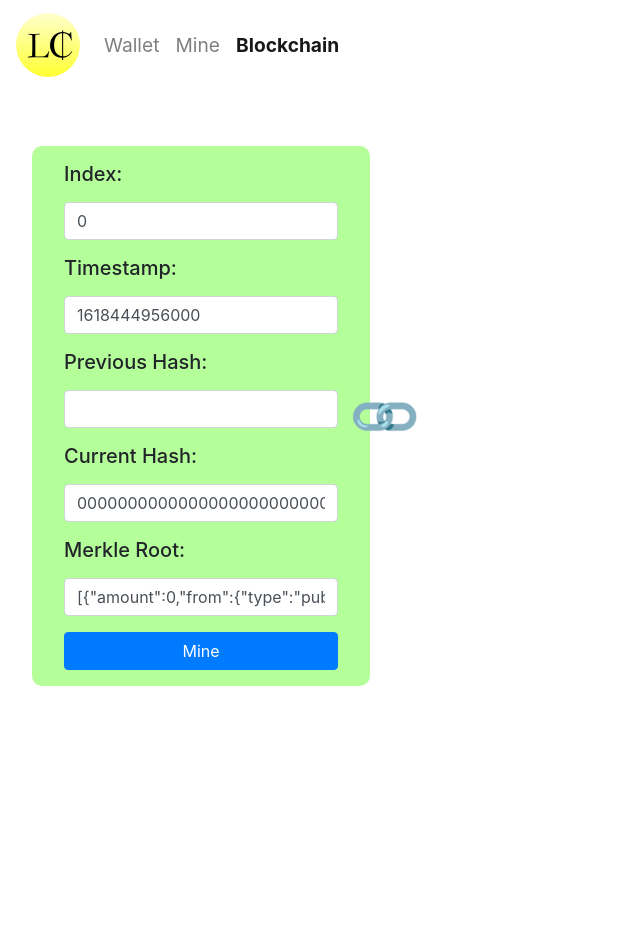
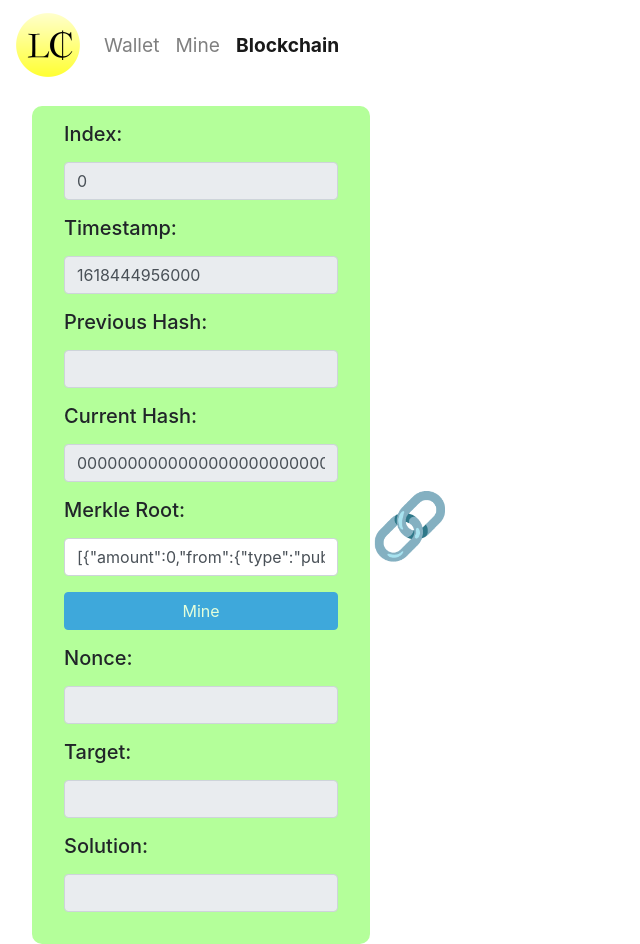
Before and after one commit to lbragile/LibraCoin, a React (Create React App) app: page /LibraCoin/blockchain in a window 1280 px wide. Shown: the whole page, without its empty margins (0-640 px from the left). Before the commit the page ends 800 px from the top, so only its background shows below. Built offline with nearby package versions, Linux system fonts and the light colour scheme.

Commit message:
updated UI in wallet, allowed mining in blockchain when tx changes

```diff
--- a/src/components/Block/Block.css
+++ b/src/components/Block/Block.css
@@ -15,6 +15,5 @@
 } */
 
 .chain-link {
-  font-size: 3rem;
-  transform: translateX(-15px) rotate(45deg);
+  font-size: 4rem;
 }
--- a/src/components/Block/BlockUI.tsx
+++ b/src/components/Block/BlockUI.tsx
@@ -1,53 +1,117 @@
-import React from "react";
+import React, { useState } from "react";
 
 import { Button, Form } from "react-bootstrap";
+import { Chain } from "../Chain/chain_class";
 
 import "./Block.css";
 import { Block } from "./block_class";
 
 export default function BlockUI({ block, useChain }: { block: Block; useChain: boolean }): JSX.Element {
+  const [solution, setSolution] = useState<string>("");
+  const [target, setTarget] = useState<string>("");
+  const [nonce, setNonce] = useState<number>();
+  const [valid, setValid] = useState<boolean>(true);
+  const [origBlock, setOrigBlock] = useState<Block>(block);
+
+  async function handleMineBlockChain() {
+    const nonce = Math.round(Math.random() * 1e6);
+    const leadingZeros = Math.round(Math.random()) + 2;
+    const targetHash = await Chain.instance.createTarget(leadingZeros);
+    setTarget(targetHash);
+    const solutionHash = await Chain.instance.mine(nonce, leadingZeros, setNonce, setSolution);
+
+    if (solutionHash <= targetHash) {
+      const currentBlock = JSON.parse(JSON.stringify(origBlock));
+      currentBlock.currHash = solutionHash;
+      setOrigBlock(currentBlock);
+      setValid(true);
+    }
+  }
+
+  async function handleChange(e: React.ChangeEvent<HTMLInputElement>) {
+    const currentBlock = JSON.parse(JSON.stringify(origBlock));
+    const message =
+      currentBlock.index.toString() + currentBlock.timestamp.toString() + currentBlock.prevHash + e.target.value;
+    currentBlock.currHash = await Chain.instance.digestMessage(message);
+    setOrigBlock(currentBlock);
+    setValid(false);
+  }
+
   return (
-    <div className="block-and-chain my-2">
-      <Form className={"block-background " + (block.index > 2 ? "invalid-block" : "valid-block")}>
+    <div className="block-and-chain">
+      <Form className={"block-background " + (valid ? "valid-block" : "invalid-block")}>
         <Form.Group controlId="index-indicator">
           <Form.Label>
             <h5>Index:</h5>
           </Form.Label>
-          <Form.Control type="number" defaultValue={block.index} />
+          <Form.Control type="number" defaultValue={origBlock.index} disabled={true} />
         </Form.Group>
 
         <Form.Group controlId="index-indicator">
           <Form.Label>
             <h5>Timestamp:</h5>
           </Form.Label>
-          <Form.Control type="number" defaultValue={block.timestamp} />
+          <Form.Control type="number" defaultValue={origBlock.timestamp} disabled={true} />
         </Form.Group>
 
         <Form.Group controlId="prevHash-indicator">
           <Form.Label>
             <h5>Previous Hash:</h5>
           </Form.Label>
-          <Form.Control type="text" defaultValue={block.prevHash} />
+          <Form.Control type="text" defaultValue={origBlock.prevHash} disabled={true} />
         </Form.Group>
 
         <Form.Group controlId="prevHash-indicator">
           <Form.Label>
             <h5>Current Hash:</h5>
           </Form.Label>
-          <Form.Control type="text" defaultValue={block.currHash} />
+          <Form.Control type="text" value={origBlock.currHash} disabled={true} />
         </Form.Group>
 
         <Form.Group controlId="prevHash-indicator">
           <Form.Label>
             <h5>Merkle Root:</h5>
           </Form.Label>
-          <Form.Control type="text" defaultValue={JSON.stringify(block.transactions)} />
+          <Form.Control
+            type="text"
+            defaultValue={JSON.stringify(origBlock.transactions)}
+            onChange={(e: React.ChangeEvent<HTMLInputElement>) => handleChange(e)}
+          />
         </Form.Group>
 
         {useChain && (
-          <Button variant="primary" block>
-            Mine
-          </Button>
+          <React.Fragment>
+            <Button variant="primary" block disabled={valid} onClick={() => handleMineBlockChain()}>
+              Mine
+            </Button>
+            <div className="mt-3">
+              <Form.Group>
+                <Form.Label>
+                  <h5>Nonce:</h5>
+                </Form.Label>
+                <Form.Control type="text" value={nonce} disabled={true} />
+              </Form.Group>
+
+              <Form.Group>
+                <Form.Label>
+                  <h5>Target:</h5>
+                </Form.Label>
+                <Form.Control type="text" value={target} disabled={true} />
+              </Form.Group>
+
+              <Form.Group>
+                <Form.Label>
+                  <h5>Solution:</h5>
+                </Form.Label>
+                <Form.Control
+                  type="text"
+                  value={solution}
+                  style={valid ? { color: "green" } : { color: "red" }}
+                  disabled={true}
+                />
+              </Form.Group>
+            </div>
+          </React.Fragment>
         )}
       </Form>
 
--- a/src/components/BoxItemLineUI/TransactionLineUI.tsx
+++ b/src/components/BoxItemLineUI/TransactionLineUI.tsx
@@ -16,8 +16,10 @@ interface ITransactionLineProps {
   details: ITransaction[];
   title: string;
   show: boolean;
+  copied: boolean;
   setShow: (arg: boolean) => void;
   showUserDetails: (boxDetail: ITransaction, index: number, modalText: React.MutableRefObject<ITransaction>) => void;
+  copyPublicKey: (e: React.FocusEvent<HTMLInputElement>) => void;
 }
 
 export default function BoxItemLineUI({
@@ -26,6 +28,8 @@ export default function BoxItemLineUI({
   show,
   setShow,
   showUserDetails,
+  copied,
+  copyPublicKey,
 }: ITransactionLineProps): JSX.Element {
   const modalText = useRef<ITransaction>({ index: 0, to: "", from: "", amount: 0, message: "", signature: "" });
 
@@ -35,15 +39,15 @@ export default function BoxItemLineUI({
         <h3>
           <b>{title}:</b>
         </h3>
-        <div id="user-list-background">
+        <div id="list-background">
           {details?.map((boxDetail: ITransaction, i: number) => {
             return (
               <div
-                className="user-item ml-3 col-1"
+                className="item item-trans ml-3 col-1"
                 onClick={() => showUserDetails(boxDetail, i, modalText)}
                 key={Math.random()}
               >
-                <p className="user-item-index-text">
+                <p className="item-index-text">
                   <b>{i}</b>
                 </p>
               </div>
@@ -92,7 +96,14 @@ export default function BoxItemLineUI({
               <Form.Label>
                 <h5>Signature:</h5>
               </Form.Label>
-              <Form.Control type="text" className="text-truncate" defaultValue={modalText.current.signature} />
+              <Form.Control
+                type="text"
+                className="text-truncate"
+                defaultValue={modalText.current.signature}
+                onFocus={(e: React.FocusEvent<HTMLInputElement>) => copyPublicKey(e)}
+                isValid={copied}
+              />
+              <Form.Control.Feedback type="valid">Copied to clipboard</Form.Control.Feedback>
             </Form.Group>
           </div>
         </Modal.Body>
--- a/src/components/BoxItemLineUI/UserLineUI.tsx
+++ b/src/components/BoxItemLineUI/UserLineUI.tsx
@@ -1,5 +1,5 @@
-import React, { useRef } from "react";
-import { Form, Modal } from "react-bootstrap";
+import React from "react";
+import { Form } from "react-bootstrap";
 
 import "./BoxItemLineUI.css";
 
@@ -12,64 +12,30 @@ interface IUser {
 interface IUserLineProps {
   details: IUser[];
   title: string;
-  show: boolean;
-  setShow: (arg: boolean) => void;
   copied: boolean;
-  showUserDetails: (boxDetail: IUser, index: number, modalText: React.MutableRefObject<IUser>) => void;
   copyPublicKey: (e: React.FocusEvent<HTMLInputElement>) => void;
 }
 
-export default function UserLineUI({
-  details,
-  title,
-  show,
-  setShow,
-  copied,
-  showUserDetails,
-  copyPublicKey,
-}: IUserLineProps): JSX.Element {
-  const modalText = useRef<IUser>({ index: 0, publicKey: "", balance: 0 });
-
+export default function UserLineUI({ details, title, copied, copyPublicKey }: IUserLineProps): JSX.Element {
   return (
     <div>
       <div>
         <h3>
           <b>{title}:</b>
         </h3>
-        <div id="user-list-background">
-          {details?.map((boxDetail: IUser, i: number) => {
+        <div id="list-background">
+          {details?.map((boxDetail: IUser) => {
             return (
-              <div
-                className="user-item ml-3 col-1"
-                onClick={() => showUserDetails(boxDetail, i, modalText)}
-                key={Math.random()}
-              >
-                <p className="user-item-index-text">
-                  <b>{i}</b>
-                </p>
-              </div>
-            );
-          })}
-        </div>
-      </div>
-
-      <Modal show={show} centered onHide={() => setShow(false)} animation={false}>
-        <Modal.Header closeButton>
-          <Modal.Title>
-            {title} #{modalText.current.index} Details
-          </Modal.Title>
-        </Modal.Header>
-        <Modal.Body>
-          <div>
+              <Form className="item" key={Math.random()}>
                 <Form.Group>
                   <Form.Label>
-                <h5>Public Key:</h5>
+                    <h5 className={copied ? "my-0" : "mt-1"}>Public Key:</h5>
                   </Form.Label>
                   <Form.Control
                     type="text"
                     className="text-truncate"
                     onFocus={(e: React.FocusEvent<HTMLInputElement>) => copyPublicKey(e)}
-                defaultValue={(modalText.current as IUser).publicKey}
+                    defaultValue={boxDetail.publicKey}
                     isValid={copied}
                   />
                   <Form.Control.Feedback type="valid">Copied to clipboard</Form.Control.Feedback>
@@ -77,13 +43,15 @@ export default function UserLineUI({
 
                 <Form.Group>
                   <Form.Label>
-                <h5>Balance:</h5>
+                    <h5 className="my-0">Balance:</h5>
                   </Form.Label>
-              <p>{(modalText.current as IUser).balance.toFixed(2)} LC</p>
+                  <p>{boxDetail.balance.toFixed(2)} LC</p>
                 </Form.Group>
+              </Form>
+            );
+          })}
         </div>
-        </Modal.Body>
-      </Modal>
+      </div>
     </div>
   );
 }
--- a/src/components/Chain/ChainUI.tsx
+++ b/src/components/Chain/ChainUI.tsx
@@ -11,7 +11,7 @@ export default function ChainUI(): JSX.Element {
     <div>
       <NavbarUI />
 
-      <div className="my-5" id="blockchain">
+      <div id="blockchain">
         {Chain.instance.blockChain.map((block: Block) => {
           return <BlockUI block={block} useChain={true} key={Math.random()} />;
         })}
--- a/src/components/Mine/MineUI.tsx
+++ b/src/components/Mine/MineUI.tsx
@@ -13,26 +13,26 @@ export default function MineUI(): JSX.Element {
   const [isValid, setIsValid] = useState<boolean>(false);
   const [showBtn, setShowBtn] = useState<boolean>(true);
   const origNonce = useRef<number>();
-
-  async function createTarget(numZeros: number): Promise<string> {
-    let targetHash = await Chain.instance.digestMessage(Chain.instance.randomHash(20));
-
-    // replace leading bits with zeros
-    const re = new RegExp(`^.{0,${numZeros}}`, "g");
-    const zerosStr = Array(numZeros).fill("0").join("");
-    targetHash = targetHash.replace(re, zerosStr);
-    setTarget(targetHash);
-
-    return targetHash;
-  }
+  const mineBtn = useRef<HTMLButtonElement>(null);
 
   async function handleMine() {
     setShowBtn(true);
     setIsValid(false);
+
+    let solutionHash = "";
+
+    // make target
     origNonce.current = Math.round(Math.random() * 1e6);
     const numZeros = Math.round(Math.random()) + 2;
-    const targetHash = await createTarget(numZeros);
-    const solutionHash = await Chain.instance.mine(origNonce.current, numZeros, setNonce, setSolution);
+    const targetHash = await Chain.instance.createTarget(numZeros);
+    setTarget(targetHash);
+
+    // mine
+    if (mineBtn.current) {
+      mineBtn.current.disabled = true;
+      solutionHash = await Chain.instance.mine(origNonce.current, numZeros, setNonce, setSolution);
+      mineBtn.current.disabled = false;
+    }
 
     if (solutionHash <= targetHash) {
       setIsValid(true);
@@ -76,8 +76,8 @@ export default function MineUI(): JSX.Element {
             </Form.Group>
           </div>
 
-          <Button variant="primary" className="btn-block d-block mt-3" onClick={() => handleMine()}>
-            <h4>Mine</h4>
+          <Button variant="primary" className="btn-block d-block mt-3" onClick={() => handleMine()} ref={mineBtn}>
+            <h4 className="m-0">Mine</h4>
           </Button>
         </div>
 
```
Also changed, not shown: src/components/BoxItemLineUI/BoxItemLineUI.css (+13 -8 lines), src/components/BoxItemLineUI/BoxItemLineUI.tsx (+3 -9 lines), src/components/Chain/chain_class.ts (+10 -3 lines). Lines whose indentation alone changed are shown as unchanged.
